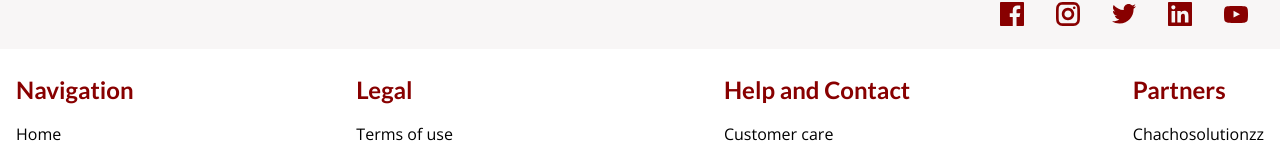
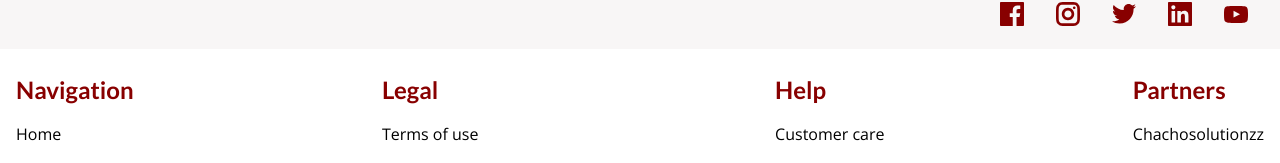
Before and after one commit to Chacho104/eventour-app, a Next.js app: page / in a window 1280 px wide. Shown: the part 1974-2137 px from the top of the page. Built offline with nearby package versions, Linux system fonts and the light colour scheme; no server answers; the database is empty.

Commit message:
Change h2 of help link group

```diff
--- a/components/layout/footer/useful-links.js
+++ b/components/layout/footer/useful-links.js
@@ -3,7 +3,7 @@ import classes from "./useful-links.module.css";
 function UsefulLinks() {
   return (
     <section className={classes.links}>
-      <div className={classes['link-group']}>
+      <div className={classes["link-group"]}>
         <h2>Navigation</h2>
         <ul>
           <li>
@@ -23,7 +23,7 @@ function UsefulLinks() {
           </li>
         </ul>
       </div>
-      <div className={classes['link-group']}>
+      <div className={classes["link-group"]}>
         <h2>Legal</h2>
         <ul>
           <li>
@@ -43,8 +43,8 @@ function UsefulLinks() {
           </li>
         </ul>
       </div>
-      <div className={classes['link-group']}>
-        <h2>Help and Contact</h2>
+      <div className={classes["link-group"]}>
+        <h2>Help</h2>
         <ul>
           <li>
             <Link href="/">Customer care</Link>
@@ -57,7 +57,7 @@ function UsefulLinks() {
           </li>
         </ul>
       </div>
-      <div className={classes['link-group']}>
+      <div className={classes["link-group"]}>
         <h2>Partners</h2>
         <ul>
           <li>
```
